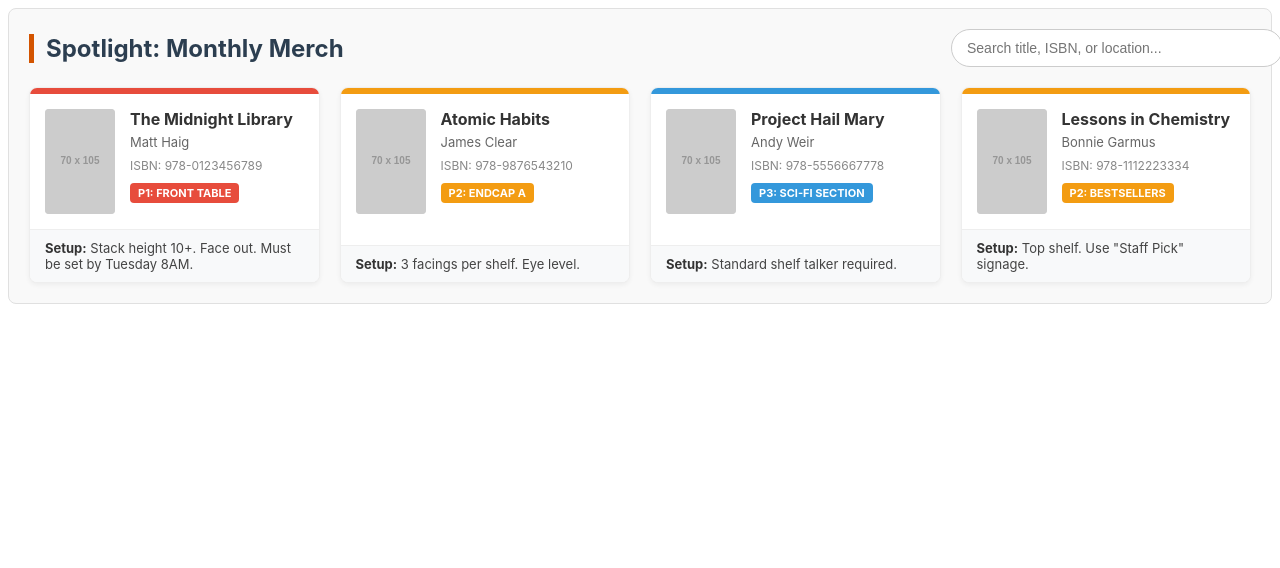
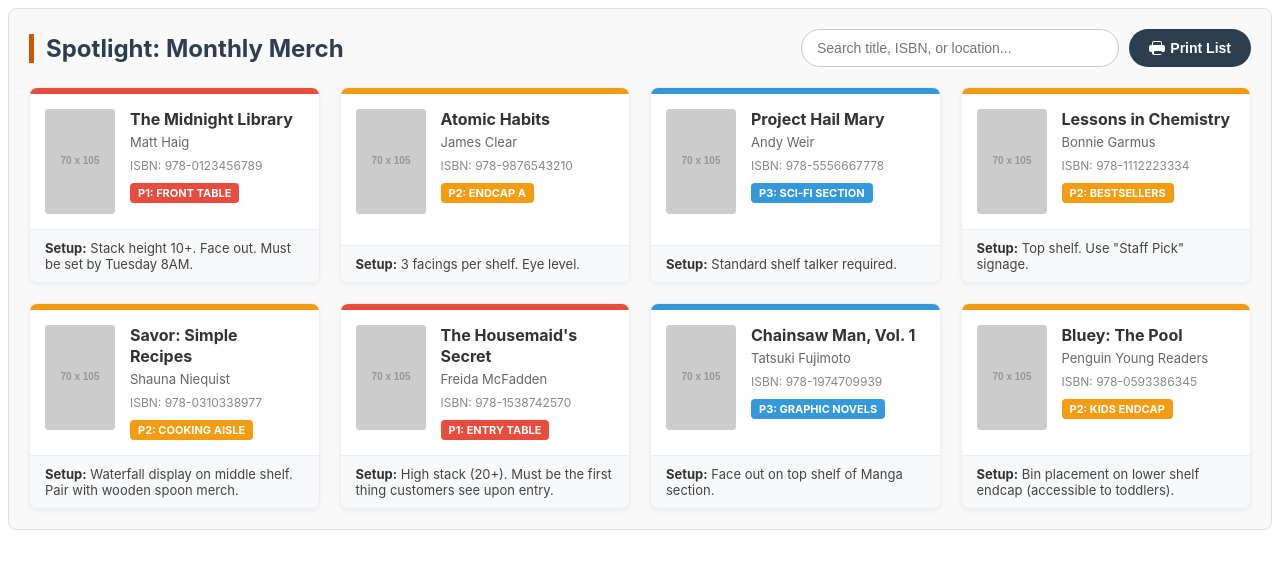
Before and after one commit to lauraturner-maker/spotlight, a plain HTML site: page index.html in a window 1280 px wide. Drawn offline with Linux system fonts and the light colour scheme; placeholder pictures from the web are drawn by us.

Commit message:
Enhance widget with search and print functionality
Added print button and search controls to the widget.

```diff
--- a/index.html
+++ b/index.html
@@ -4,7 +4,6 @@
 <meta charset="UTF-8">
 <style>
   /* --- WIDGET SCOPED STYLES --- */
-  /* We use a specific ID wrapper to ensure styles don't bleed into the rest of Staffbase */
   #bam-spotlight-widget {
     font-family: -apple-system, BlinkMacSystemFont, "Segoe UI", Roboto, Helvetica, Arial, sans-serif;
     color: #333;
@@ -34,11 +33,19 @@
     padding-left: 12px;
   }
 
+  /* Controls: Search + Print */
+  #bam-spotlight-widget .controls {
+    display: flex;
+    gap: 10px;
+    flex-grow: 1;
+    max-width: 450px;
+    justify-content: flex-end;
+  }
+
   /* Search Bar */
   #bam-spotlight-widget .search-box {
     position: relative;
     flex-grow: 1;
-    max-width: 300px;
   }
 
   #bam-spotlight-widget .search-box input {
@@ -48,6 +55,27 @@
     border-radius: 20px;
     font-size: 14px;
     outline: none;
+    box-sizing: border-box;
+  }
+
+  /* Print Button */
+  #bam-spotlight-widget .print-btn {
+    background-color: #2c3e50;
+    color: white;
+    border: none;
+    padding: 10px 20px;
+    border-radius: 20px;
+    cursor: pointer;
+    font-size: 14px;
+    font-weight: 600;
+    transition: background 0.2s;
+    display: flex;
+    align-items: center;
+    gap: 5px;
+  }
+
+  #bam-spotlight-widget .print-btn:hover {
+    background-color: #34495e;
   }
 
   /* Grid Layout */
@@ -67,6 +95,7 @@
     border: 1px solid #eee;
     display: flex;
     flex-direction: column;
+    break-inside: avoid; /* Prevents splitting on print pages */
   }
 
   #bam-spotlight-widget .card:hover {
@@ -150,6 +179,54 @@
     color: #333;
   }
 
+  /* --- PRINT STYLES --- */
+  @media print {
+    /* Hide everything on the page except our widget */
+    body * {
+      visibility: hidden;
+    }
+
+    /* Make the widget visible */
+    #bam-spotlight-widget, #bam-spotlight-widget * {
+      visibility: visible;
+    }
+
+    /* Position the widget at the top-left of the paper */
+    #bam-spotlight-widget {
+      position: absolute;
+      left: 0;
+      top: 0;
+      width: 100%;
+      border: none;
+      background: white;
+      padding: 0;
+    }
+
+    /* Hide the controls (search and print button) */
+    #bam-spotlight-widget .controls {
+      display: none;
+    }
+
+    /* Adjust layout for paper */
+    #bam-spotlight-widget .grid {
+      display: block; /* Stack items vertically */
+    }
+
+    #bam-spotlight-widget .card {
+      box-shadow: none;
+      border: 1px solid #ccc;
+      margin-bottom: 15px; /* Spacing between items on paper */
+      page-break-inside: avoid; /* Don't cut a book in half */
+    }
+
+    /* Ensure colors print (browsers sometimes block background colors) */
+    #bam-spotlight-widget .priority-strip,
+    #bam-spotlight-widget .badge {
+      -webkit-print-color-adjust: exact;
+      print-color-adjust: exact;
+    }
+  }
+
 </style>
 </head>
 <body>
@@ -158,8 +235,18 @@
 
   <div class="header">
     <h2>Spotlight: Monthly Merch</h2>
-    <div class="search-box">
-      <input type="text" id="bamSearchInput" onkeyup="filterBooks()" placeholder="Search title, ISBN, or location...">
+
+    <div class="controls">
+      <div class="search-box">
+        <input type="text" id="bamSearchInput" onkeyup="filterBooks()" placeholder="Search title, ISBN, or location...">
+      </div>
+      <button class="print-btn" onclick="window.print()">
+        <svg xmlns="http://www.w3.org/2000/svg" width="16" height="16" fill="currentColor" viewBox="0 0 16 16">
+          <path d="M2.5 8a.5.5 0 1 0 0-1 .5.5 0 0 0 0 1z"/>
+          <path d="M5 1a2 2 0 0 0-2 2v2H2a2 2 0 0 0-2 2v3a2 2 0 0 0 2 2h1v1a2 2 0 0 0 2 2h6a2 2 0 0 0 2-2v-1h1a2 2 0 0 0 2-2V7a2 2 0 0 0-2-2h-1V3a2 2 0 0 0-2-2H5zM4 3a1 1 0 0 1 1-1h6a1 1 0 0 1 1 1v2H4V3zm1 9a1 1 0 0 1 1-1h6a1 1 0 0 1 1 1v2H5v-2z"/>
+        </svg>
+        Print List
+      </button>
     </div>
   </div>
 
@@ -229,12 +316,75 @@
       </div>
     </div>
 
+    <div class="card p2">
+      <div class="priority-strip p-high"></div>
+      <div class="card-body">
+        <img src="https://placehold.co/70x105/d35400/white?text=Cook" alt="Cover" class="book-cover">
+        <div class="info">
+          <div class="title">Savor: Simple Recipes</div>
+          <div class="author">Shauna Niequist</div>
+          <div class="meta">ISBN: 978-0310338977</div>
+          <span class="badge p-high">P2: COOKING AISLE</span>
+        </div>
+      </div>
+      <div class="instruction">
+        <strong>Setup:</strong> Waterfall display on middle shelf. Pair with wooden spoon merch.
+      </div>
+    </div>
+
+    <div class="card p1">
+      <div class="priority-strip p-urgent"></div>
+      <div class="card-body">
+        <img src="https://placehold.co/70x105/c0392b/white?text=Thriller" alt="Cover" class="book-cover">
+        <div class="info">
+          <div class="title">The Housemaid's Secret</div>
+          <div class="author">Freida McFadden</div>
+          <div class="meta">ISBN: 978-1538742570</div>
+          <span class="badge p-urgent">P1: ENTRY TABLE</span>
+        </div>
+      </div>
+      <div class="instruction">
+        <strong>Setup:</strong> High stack (20+). Must be the first thing customers see upon entry.
+      </div>
+    </div>
+
+    <div class="card p3">
+      <div class="priority-strip p-standard"></div>
+      <div class="card-body">
+        <img src="https://placehold.co/70x105/8e44ad/white?text=Manga" alt="Cover" class="book-cover">
+        <div class="info">
+          <div class="title">Chainsaw Man, Vol. 1</div>
+          <div class="author">Tatsuki Fujimoto</div>
+          <div class="meta">ISBN: 978-1974709939</div>
+          <span class="badge p-standard">P3: GRAPHIC NOVELS</span>
+        </div>
+      </div>
+      <div class="instruction">
+        <strong>Setup:</strong> Face out on top shelf of Manga section.
+      </div>
+    </div>
+
+    <div class="card p2">
+      <div class="priority-strip p-high"></div>
+      <div class="card-body">
+        <img src="https://placehold.co/70x105/27ae60/white?text=Kids" alt="Cover" class="book-cover">
+        <div class="info">
+          <div class="title">Bluey: The Pool</div>
+          <div class="author">Penguin Young Readers</div>
+          <div class="meta">ISBN: 978-0593386345</div>
+          <span class="badge p-high">P2: KIDS ENDCAP</span>
+        </div>
+      </div>
+      <div class="instruction">
+        <strong>Setup:</strong> Bin placement on lower shelf endcap (accessible to toddlers).
+      </div>
+    </div>
+
   </div>
 </div>
 
 <script>
   function filterBooks() {
-    // Simple filter function for search
     var input = document.getElementById('bamSearchInput');
     var filter = input.value.toUpperCase();
     var grid = document.getElementById("bamBookGrid");
```
